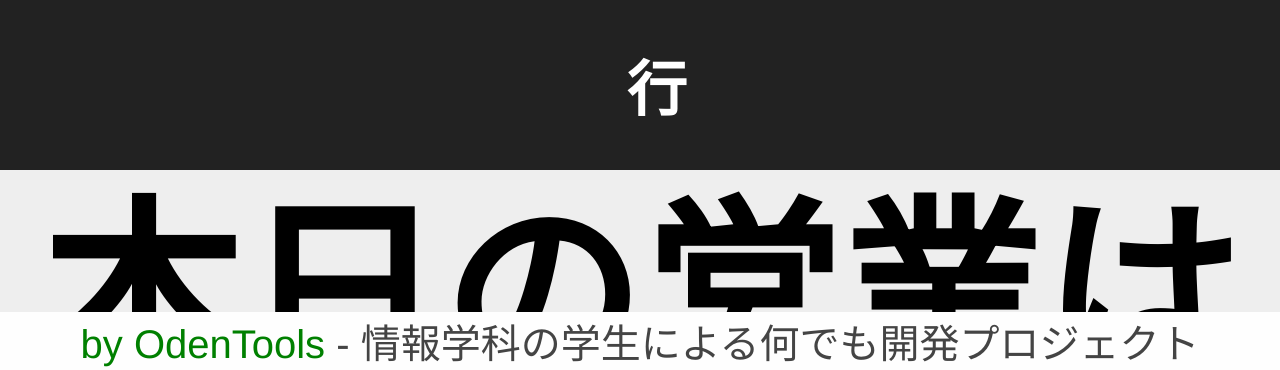
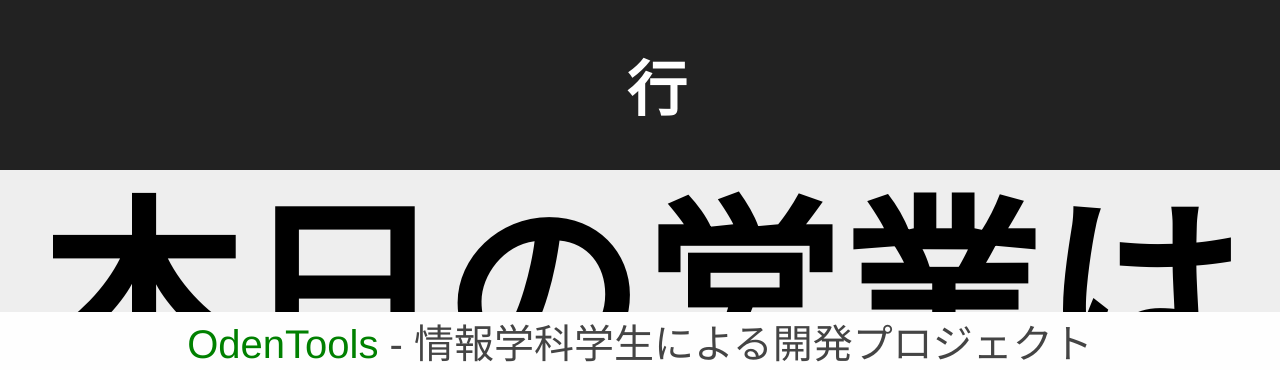
Before and after one commit to odentools/diagram, a PHP site: page /oc-signage-sjn.html in a window 1280 px wide. Shown: the part 430-800 px from the top of the page. Run offline with PHP 8.4, Linux system fonts and the light colour scheme; some libraries are stand-ins or nearby versions.

Commit message:
Fix(oc-signage): フッタが見切れている問題を修正

```diff
--- a/css/oc-signage.css
+++ b/css/oc-signage.css
@@ -46,7 +46,7 @@ footer {
 	background-color: #fefefe;
 	color: #444444;
 	font-size: 60%;
-	padding: 0 1rem 0 1rem;
+	padding: 0 0.2rem 0 0.2rem;
 	box-sizing: border-box;
 	white-space: nowrap;
 	text-align: center;
--- a/oc-signage-ngw.html
+++ b/oc-signage-ngw.html
@@ -19,7 +19,7 @@
 			<iframe src="http://www.osakac.ac.jp/admission/opencampus/"></iframe>
 			<!---->
 			<footer>
-				<span style="color: green;">by OdenTools</span> - 情報学科の学生による何でも開発プロジェクト
+				<span style="color: green;">by OdenTools</span> - 情報学科学生による何でも開発チーム
 			</footer>
 		</div>
 	</body>
--- a/oc-signage-sjn.html
+++ b/oc-signage-sjn.html
@@ -19,7 +19,7 @@
 			<iframe src="signage.html#?route_id=5"></iframe>
 			<!---->
 			<footer>
-				<span style="color: green;">by OdenTools</span> - 情報学科の学生による何でも開発プロジェクト
+				<span style="color: green;">OdenTools</span> - 情報学科学生による開発プロジェクト
 			</footer>
 		</div>
 	</body>
```
